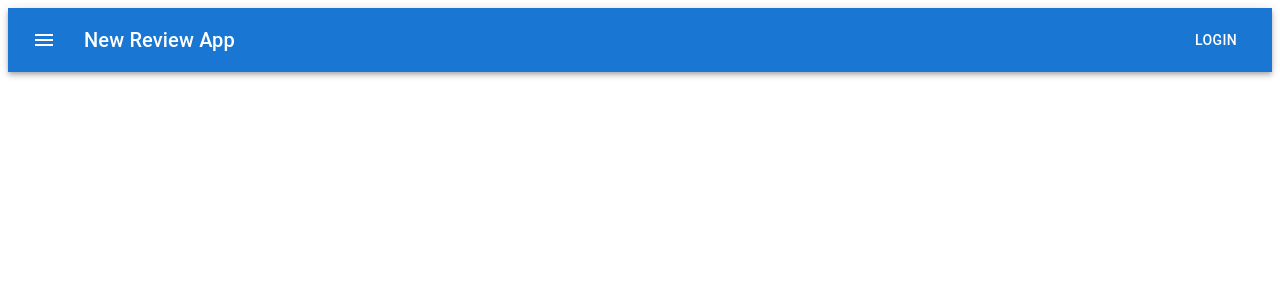
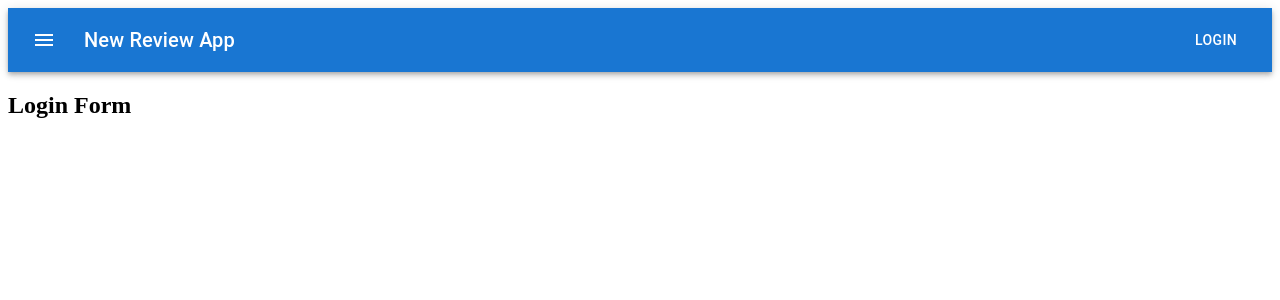
Before and after one commit to NeutronScott12/NewsReviewRepo, a React (Create React App) app in the folder packages/news_review_frontend/: page /login in a window 1280 px wide. Shown: the top 300 px of the page. Built offline with nearby package versions, Linux system fonts and the light colour scheme.

Commit message:
latest changes

```diff
--- a/packages/news_review_frontend/package.json
+++ b/packages/news_review_frontend/package.json
@@ -12,6 +12,7 @@
     "@testing-library/jest-dom": "^5.16.4",
     "@testing-library/react": "^13.1.1",
     "@testing-library/user-event": "^14.1.1",
+    "@thelasthurrah/binary-stash-authentication": "^0.0.14",
     "@types/jest": "^27.4.1",
     "@types/node": "^17.0.29",
     "@types/react": "^18.0.8",
--- /dev/null
+++ b/packages/news_review_frontend/src/modules/Authentication/components/LoginForm.tsx
@@ -0,0 +1,75 @@
+import React from 'react'
+import { useFormik, Formik, Form, Field } from 'formik'
+
+import { BinaryStashAuthenticator } from '@thelasthurrah/binary-stash-authentication'
+import { Container, TextField } from '@mui/material'
+
+interface ILoginFormValues {
+	email: string
+	password: string
+}
+
+export const LoginForm = () => {
+	// const formik = useFormik<ILoginFormValues>({
+	// 	initialValues: {
+	// 		email: '',
+	// 		password: '',
+	// 	},
+	// 	async onSubmit({ email, password }) {
+	// 		console.log(email, password)
+	// 	},
+	// })
+
+	return (
+		// <Container>
+		<div>
+			<h2>Login Form</h2>
+			{/* <Formik
+				initialValues={{
+					email: '',
+					password: '',
+				}}
+				onSubmit={async ({ email, password }: ILoginFormValues) => {
+					console.log(email, password)
+				}}
+			>
+				{({ values, handleChange, touched, errors }) => (
+					<Form>
+						<TextField
+							fullWidth
+							id="email"
+							label="Email"
+							value={values.email}
+							onChange={handleChange}
+							error={touched.email && Boolean(errors.email)}
+							helperText={touched.email && errors.email}
+						/>
+					</Form>
+				)}
+			</Formik> */}
+			{/* <form onSubmit={formik.handleSubmit}>
+				<TextField
+					fullWidth
+					id="email"
+					label="Email"
+					value={formik.values.email}
+					onChange={formik.handleChange}
+					error={formik.touched.email && Boolean(formik.errors.email)}
+					helperText={formik.touched.email && formik.errors.email}
+				/>
+				<TextField
+					fullWidth
+					id="password"
+					label="Password"
+					value={formik.values.password}
+					onChange={formik.handleChange}
+					error={formik.touched.password && Boolean(formik.errors.password)}
+					helperText={formik.touched.password && formik.errors.password}
+				/>
+				<button type="submit">Submit</button>
+			</form> */}
+		</div>
+
+		// </Container>
+	)
+}
--- /dev/null
+++ b/packages/news_review_frontend/src/modules/Authentication/containers/Login.tsx
@@ -0,0 +1,7 @@
+import React from 'react'
+import { LoginForm } from '../components/LoginForm'
+
+export const LoginContainer = () => {
+	// return <div>hohho</div>
+	return <LoginForm />
+}
--- /dev/null
+++ b/packages/news_review_frontend/src/modules/Authentication/containers/Register.tsx
@@ -0,0 +1,5 @@
+import React from 'react'
+
+const RegisterContainer = () => {
+	return <div>Register</div>
+}
--- a/packages/news_review_frontend/src/router/index.tsx
+++ b/packages/news_review_frontend/src/router/index.tsx
@@ -1,5 +1,7 @@
 import * as React from 'react'
 import { useRoutes } from 'react-router'
+
+import { LoginContainer } from '../modules/Authentication/containers/Login'
 import { HomeLayout } from '../modules/Home'
 
 export const SiteRouter = () => {
@@ -8,6 +10,10 @@ export const SiteRouter = () => {
 			path: '/',
 			element: <HomeLayout />,
 		},
+		{
+			path: '/login',
+			element: <LoginContainer />,
+		},
 	])
 
 	return routes
```
Also changed, not shown: packages/news_review_frontend/src/index.tsx (+5 -4 lines).
